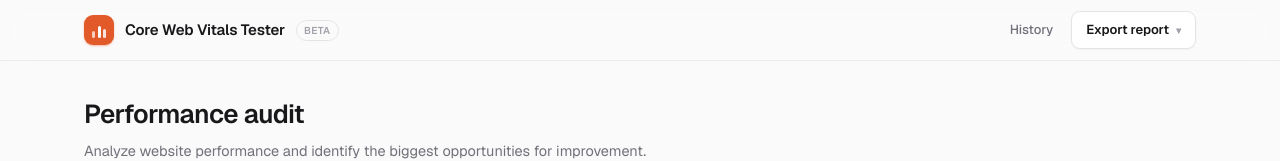
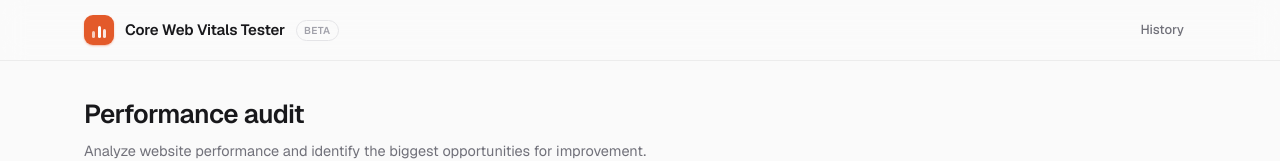
Before and after one commit to web2feel/cwvtester, a React (Vite) app in the folder client/: page / in a window 1280 px wide. Shown: the top 161 px of the page. Built offline with nearby package versions, Linux system fonts and the light colour scheme.

Commit message:
feat(client): remove Export report placeholder and update RUNNING.md

```diff
--- a/client/src/components/Header.tsx
+++ b/client/src/components/Header.tsx
@@ -19,7 +19,7 @@ export function Header({ view, onGoDashboard, onGoHistory }: HeaderProps) {
             Beta
           </span>
         </div>
-        <div className="flex items-center gap-1.5">
+        <div>
           <button
             onClick={onGoHistory}
             className={
@@ -30,10 +30,6 @@ export function Header({ view, onGoDashboard, onGoHistory }: HeaderProps) {
           >
             History
           </button>
-          <button className="flex items-center gap-[7px] rounded-[9px] border border-border-control bg-white px-3.5 py-2 text-[13px] font-semibold text-text-primary shadow-card hover:border-[#d4d4d8] hover:bg-surface-muted">
-            Export report
-            <span className="text-[10px] text-text-faint">▾</span>
-          </button>
         </div>
       </div>
     </header>
```
Also changed, not shown: 1 other file (tests, documents, lock files or other folders).
